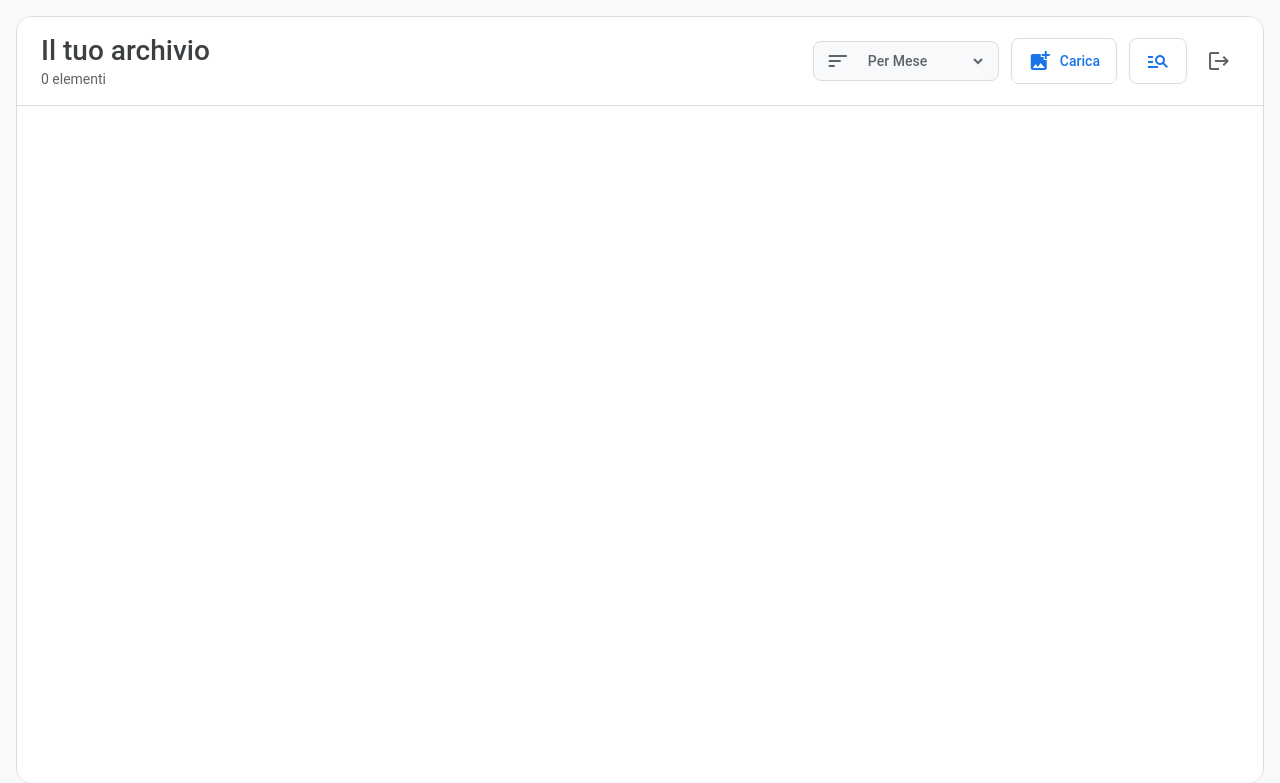
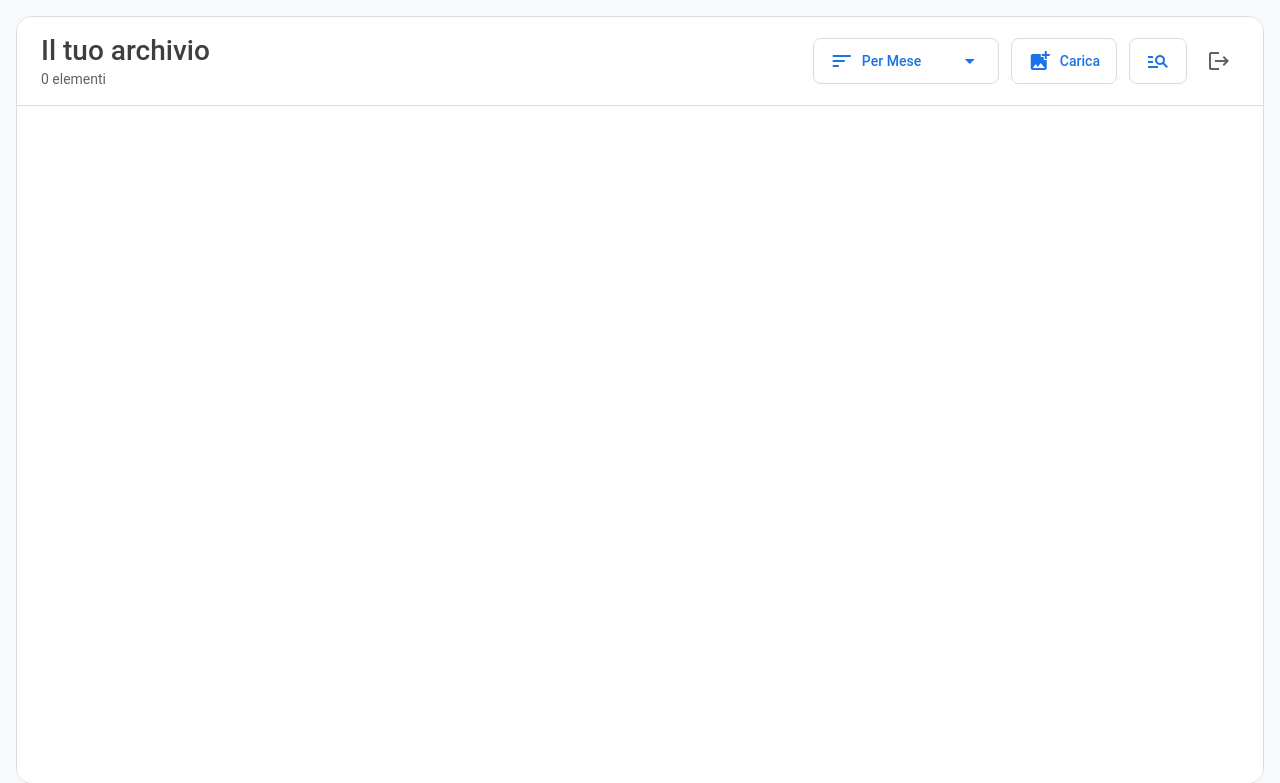
Before and after one commit to ValerioMassimoDeCecco/PhotoCloud, a Flask app: page / in a window 1280 px wide. Shown: the top 783 px of the page. Run offline with Flask 3, Linux system fonts and the light colour scheme; the visitor is signed in with stand-in values (Sample User, id 1).

Commit message:
fixato il tasto di raggruppamento

```diff
--- a/static/styles/gallery.css
+++ b/static/styles/gallery.css
@@ -46,15 +46,23 @@
     display: flex;
     align-items: center;
     gap: 8px;
-    background-color: var(--surface-container-low);
-    padding: 4px 12px;
-    border-radius: var(--radius-s);
-    border: 1px solid var(--outline);
+    position: relative;
 }
 
-.grouping-controls .material-icons {
-    color: var(--on-surface-variant);
+.grouping-controls::after {
+    content: 'arrow_drop_down';
+    font-family: 'Material Icons';
+    font-size: 24px;
+    color: inherit;
+    position: absolute;
+    right: 16px;
+    top: 50%;
+    transform: translateY(-50%);
+    pointer-events: none;
 }
+
+/* Rimuovi colore esplicito per ereditare dal contenitore */
+ /* .grouping-controls .material-icons { color: var(--on-surface-variant); } */ /* Rimosso per ereditare var(--primary) */
 
 .btn-like-select {
     background: none;
@@ -62,14 +70,13 @@
     font-family: inherit;
     font-size: 14px;
     font-weight: 500;
-    color: var(--on-surface-variant);
+    color: inherit;
     cursor: pointer;
-    padding: 6px;
-    border-radius: var(--radius-s);
-}
-
-.btn-like-select:hover {
-    background-color: var(--surface-container-high);
+    padding: 0 24px 0 0;
+    border-radius: 0;
+    appearance: none;
+    -webkit-appearance: none;
+    -moz-appearance: none;
 }
 
 .btn-like-select:focus {
--- a/templates/gallery.html
+++ b/templates/gallery.html
@@ -13,7 +13,7 @@
                 <p id="media-count">{{ media_files|length }} elementi</p>
             </div>
             <div class="header-actions">
-                <div class="grouping-controls">
+                <div class="grouping-controls btn outlined">
                     <span class="material-icons">sort</span>
                     <select id="group-by-select" class="btn-like-select">
                         <option value="none">Nessun gruppo</option>
@@ -136,6 +136,17 @@ document.addEventListener('DOMContentLoaded', () => {
             }
         });
     }
+
+    // Gestione click sul controllo di raggruppamento per aprire il select
+    const groupingControls = document.querySelector('.grouping-controls');
+    const groupBySelect = document.getElementById('group-by-select');
+    if (groupingControls && groupBySelect) {
+        groupingControls.addEventListener('click', (e) => {
+            if (!e.target.closest('select')) {
+                groupBySelect.click();
+            }
+        });
+    }
 });
 
 async function handleDelete(event, button) {
```
